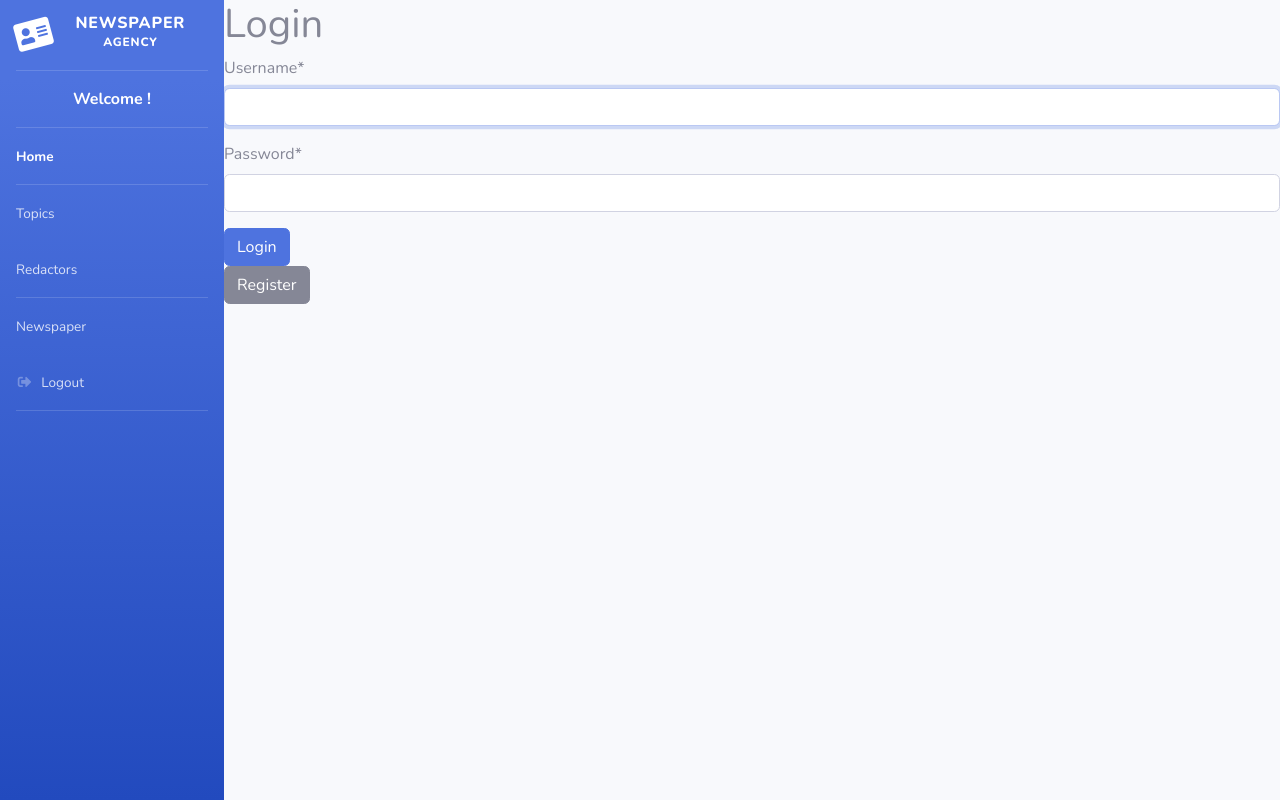
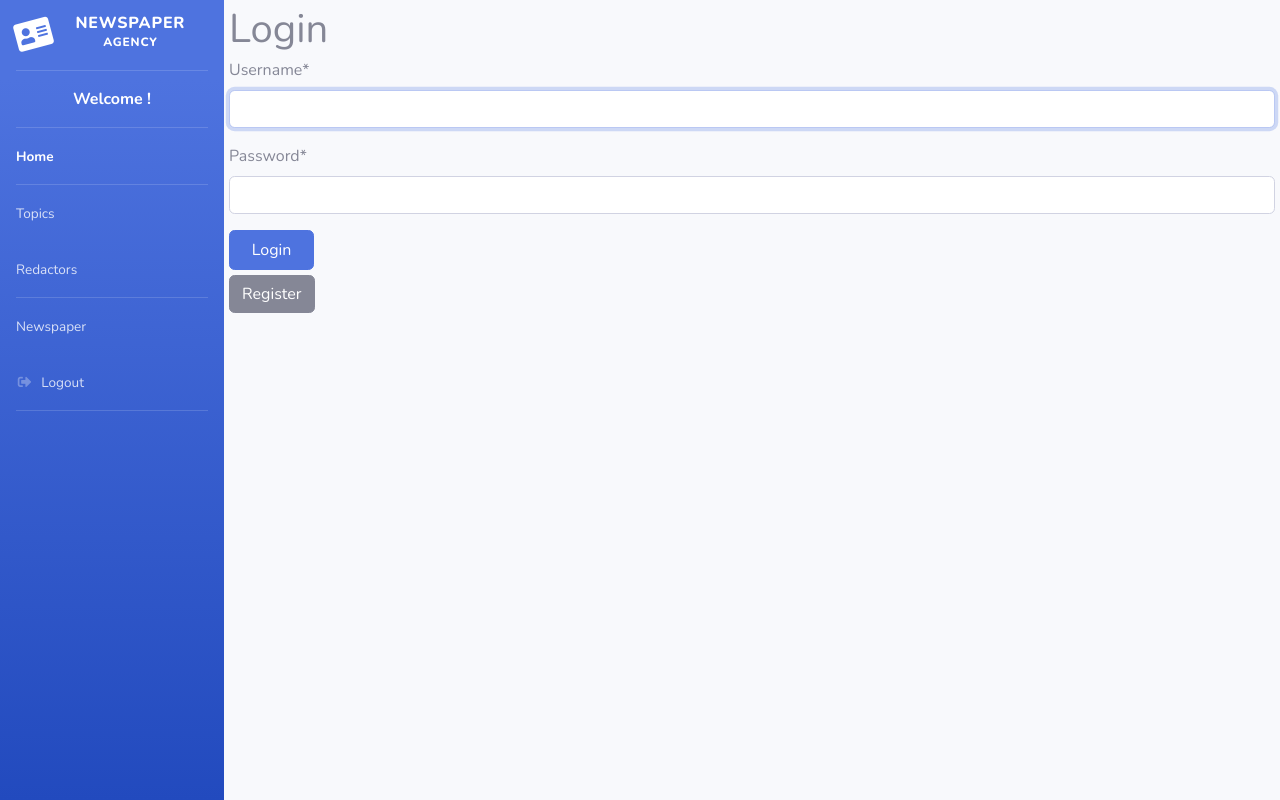
Before and after one commit to erikagayan/newspaper-agency, a Django app: page /accounts/login/ in a window 1280 px wide. Run offline with Django 4.2, Linux system fonts and the light colour scheme; some libraries are stand-ins or nearby versions.

Commit message:
Add superuser and add css for login

```diff
--- /dev/null
+++ b/static/css/styles.css
@@ -0,0 +1,16 @@
+.login-button {
+  width: 85px;
+  height: 40px;
+  text-align: center;
+}
+
+.register-button {
+  margin: 5px;
+  width: 150px;
+  height: 40px;
+  text-align: center;
+}
+
+.margin-for-login {
+  margin: 5px;
+}
--- a/templates/base.html
+++ b/templates/base.html
@@ -23,6 +23,8 @@
   <link rel="stylesheet" href="{% static 'date-time-phone/jquery-ui.css' %}">
   <link rel='stylesheet' href="{% static 'date-time-phone/jquery-ui-timepicker-addon.css' %}" />
   <!-- Date Time Picker CSS -->
+
+  <link rel="stylesheet" type="text/css" href="{% static 'css/styles.css' %}">
 
 </head>
 
--- a/templates/registration/login.html
+++ b/templates/registration/login.html
@@ -7,20 +7,20 @@
     <p>Your username and password didn't match. Please try again.</p>
   {% endif %}
 
-  <h1>Login</h1>
+  <h1 class="margin-for-login">Login</h1>
 
   {% if next %}
-    <p>Please login to see this page.</p>
+    <p class="margin-for-login">Please login to see this page.</p>
   {% endif %}
 
-  <form method="post" action="{% url 'login' %}">
+  <form class="margin-for-login" method="post" action="{% url 'login' %}">
     {% csrf_token %}
     {{ form|crispy }}
 
-    <input type="submit" value="Login" class="btn btn-primary"/>
+    <input type="submit" value="Login" class="btn btn-primary login-button"/>
     <input type="hidden" name="next" value="{{ next }}"/>
   </form>
 
-  <a href="{% url 'news:register_user' %}"><input type="submit" value="Register" class="btn btn-secondary"></a>
+  <a class="register-button" href="{% url 'news:register_user' %}"><input type="submit" value="Register" class="btn btn-secondary"></a>
 
 {% endblock %}
```
Also changed, not shown: README.md.
